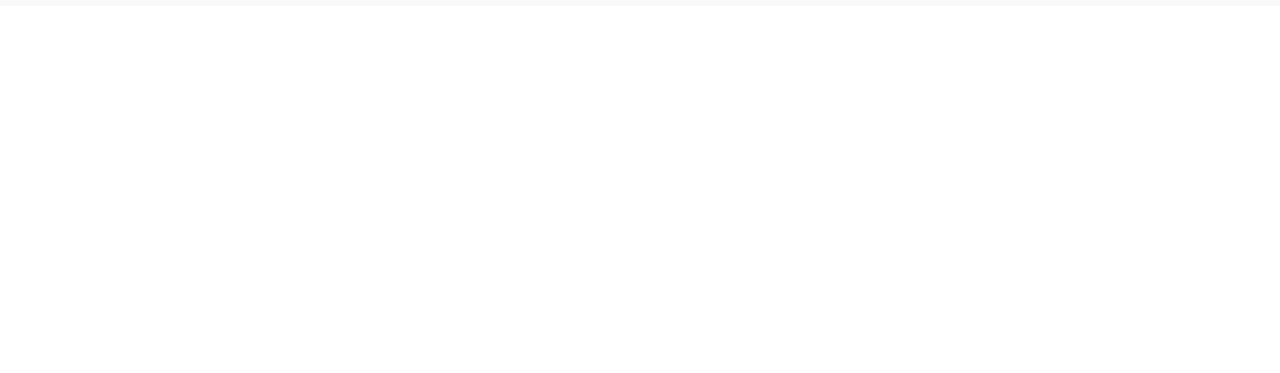
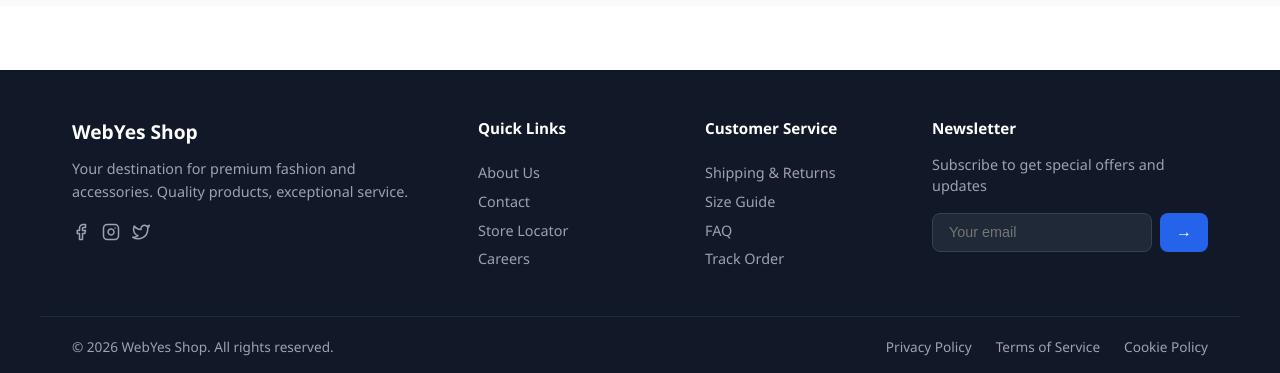
Before and after one commit to SreenandanMozilor/shopping-cart, a React (Vite) app: page / in a window 1280 px wide. Shown: the part 1377-1750 px from the top of the page. Before the commit the page ends 1383 px from the top, so only its background shows below. Built offline with nearby package versions, Linux system fonts and the light colour scheme; no server answers.

Commit message:
add propTypes, public only routes, fix hero buttons

```diff
--- a/package.json
+++ b/package.json
@@ -10,6 +10,7 @@
     "preview": "vite preview"
   },
   "dependencies": {
+    "prop-types": "^15.8.1",
     "react": "^19.2.5",
     "react-dom": "^19.2.5",
     "react-icons": "^5.6.0",
--- a/src/App.jsx
+++ b/src/App.jsx
@@ -1,12 +1,14 @@
 import { BrowserRouter, Routes, Route } from 'react-router-dom'
 import { CartProvider } from './context/CartContext'
 import { AuthProvider } from './context/AuthContext'
+import PublicOnlyRoute from './components/ProtectedRoute/ProtectedRoute'
 import Navbar from './components/Navbar/Navbar'
 import Home from './pages/Home/Home'
 import Shop from './pages/Shop/Shop'
 import Cart from './pages/Cart/Cart'
 import Login from './pages/Login/Login'
 import Signup from './pages/Signup/Signup'
+import Footer from './components/Footer/Footer'
 
 const App = () => {
   return (
@@ -18,9 +20,18 @@ const App = () => {
             <Route path="/" element={<Home />} />
             <Route path="/shop" element={<Shop />} />
             <Route path="/cart" element={<Cart />} />
-            <Route path="/login" element={<Login />} />
-            <Route path="/signup" element={<Signup />} />
+            <Route path="/login" element={
+              <PublicOnlyRoute>
+                <Login />
+              </PublicOnlyRoute>
+            } />
+            <Route path="/signup" element={
+              <PublicOnlyRoute>
+                <Signup />
+              </PublicOnlyRoute>
+            } />
           </Routes>
+          <Footer />
         </CartProvider>
       </AuthProvider>
     </BrowserRouter>
--- a/src/components/CartDrawer/CartDrawer.jsx
+++ b/src/components/CartDrawer/CartDrawer.jsx
@@ -2,6 +2,7 @@ import { Link } from 'react-router-dom'
 import { FiX, FiShoppingBag } from 'react-icons/fi'
 import { useCart } from '../../context/CartContext'
 import './CartDrawer.css'
+import PropTypes from 'prop-types'
 
 const CartDrawer = ({ isOpen, onClose }) => {
   const { cartItems, updateQuantity } = useCart()
@@ -77,4 +78,9 @@ const CartDrawer = ({ isOpen, onClose }) => {
   )
 }
 
+CartDrawer.propTypes = {
+  isOpen: PropTypes.bool.isRequired,
+  onClose: PropTypes.func.isRequired
+}
+
 export default CartDrawer
--- /dev/null
+++ b/src/components/Footer/Footer.css
@@ -0,0 +1,130 @@
+.footer {
+  background: #111827;
+  color: #9ca3af;
+  margin-top: 4rem;
+}
+
+.footer-content {
+  max-width: 1200px;
+  margin: 0 auto;
+  padding: 3rem 2rem;
+  display: grid;
+  grid-template-columns: 2fr 1fr 1fr 1.5fr;
+  gap: 3rem;
+}
+
+.footer-brand h3 {
+  color: white;
+  font-size: 1.2rem;
+  font-weight: 700;
+  margin-bottom: 0.75rem;
+}
+
+.footer-brand p {
+  font-size: 0.9rem;
+  line-height: 1.6;
+  margin-bottom: 1.25rem;
+}
+
+.footer-socials {
+  display: flex;
+  gap: 0.75rem;
+}
+
+.footer-socials a {
+  color: #9ca3af;
+  transition: color 0.2s;
+}
+
+.footer-socials a:hover {
+  color: white;
+}
+
+.footer-links h4,
+.footer-newsletter h4 {
+  color: white;
+  font-size: 0.95rem;
+  font-weight: 600;
+  margin-bottom: 1rem;
+}
+
+.footer-links {
+  display: flex;
+  flex-direction: column;
+  gap: 0.6rem;
+}
+
+.footer-links a {
+  font-size: 0.9rem;
+  color: #9ca3af;
+  transition: color 0.2s;
+}
+
+.footer-links a:hover {
+  color: white;
+}
+
+.footer-newsletter p {
+  font-size: 0.9rem;
+  margin-bottom: 1rem;
+  line-height: 1.5;
+}
+
+.newsletter-form {
+  display: flex;
+  gap: 0.5rem;
+}
+
+.newsletter-form input {
+  flex: 1;
+  padding: 0.65rem 1rem;
+  border-radius: 8px;
+  border: 1px solid #374151;
+  background: #1f2937;
+  color: white;
+  font-size: 0.9rem;
+  outline: none;
+}
+
+.newsletter-form input:focus {
+  border-color: #2563eb;
+}
+
+.newsletter-form button {
+  padding: 0.65rem 1rem;
+  background: #2563eb;
+  color: white;
+  border: none;
+  border-radius: 8px;
+  font-size: 1rem;
+  transition: background 0.2s;
+}
+
+.newsletter-form button:hover {
+  background: #1d4ed8;
+}
+
+.footer-bottom {
+  border-top: 1px solid #1f2937;
+  padding: 1.25rem 2rem;
+  max-width: 1200px;
+  margin: 0 auto;
+  display: flex;
+  justify-content: space-between;
+  align-items: center;
+  font-size: 0.85rem;
+}
+
+.footer-legal {
+  display: flex;
+  gap: 1.5rem;
+}
+
+.footer-legal a {
+  color: #9ca3af;
+  transition: color 0.2s;
+}
+
+.footer-legal a:hover {
+  color: white;
+}
--- /dev/null
+++ b/src/components/Footer/Footer.jsx
@@ -0,0 +1,57 @@
+import { Link } from 'react-router-dom'
+import { FiFacebook, FiInstagram, FiTwitter } from 'react-icons/fi'
+import './Footer.css'
+
+const Footer = () => {
+  return (
+    <footer className="footer">
+      <div className="footer-content">
+        <div className="footer-brand">
+          <h3>WebYes Shop</h3>
+          <p>Your destination for premium fashion and accessories. Quality products, exceptional service.</p>
+          <div className="footer-socials">
+            <a href="#"><FiFacebook size={18} /></a>
+            <a href="#"><FiInstagram size={18} /></a>
+            <a href="#"><FiTwitter size={18} /></a>
+          </div>
+        </div>
+
+        <div className="footer-links">
+          <h4>Quick Links</h4>
+          <Link to="/">About Us</Link>
+          <Link to="/">Contact</Link>
+          <Link to="/">Store Locator</Link>
+          <Link to="/">Careers</Link>
+        </div>
+
+        <div className="footer-links">
+          <h4>Customer Service</h4>
+          <Link to="/">Shipping & Returns</Link>
+          <Link to="/">Size Guide</Link>
+          <Link to="/">FAQ</Link>
+          <Link to="/">Track Order</Link>
+        </div>
+
+        <div className="footer-newsletter">
+          <h4>Newsletter</h4>
+          <p>Subscribe to get special offers and updates</p>
+          <div className="newsletter-form">
+            <input type="email" placeholder="Your email" />
+            <button>→</button>
+          </div>
+        </div>
+      </div>
+
+      <div className="footer-bottom">
+        <p>© 2026 WebYes Shop. All rights reserved.</p>
+        <div className="footer-legal">
+          <Link to="/">Privacy Policy</Link>
+          <Link to="/">Terms of Service</Link>
+          <Link to="/">Cookie Policy</Link>
+        </div>
+      </div>
+    </footer>
+  )
+}
+
+export default Footer
--- a/src/components/ProductCard/ProductCard.jsx
+++ b/src/components/ProductCard/ProductCard.jsx
@@ -1,6 +1,7 @@
 import { useState } from 'react'
 import { useCart } from '../../context/CartContext'
 import './ProductCard.css'
+import PropTypes from 'prop-types'
 
 const ProductCard = ({ product }) => {
   const [quantity, setQuantity] = useState(1)
@@ -38,4 +39,14 @@ const ProductCard = ({ product }) => {
   )
 }
 
+ProductCard.propTypes = {
+  product: PropTypes.shape({
+    id: PropTypes.number.isRequired,
+    title: PropTypes.string.isRequired,
+    price: PropTypes.number.isRequired,
+    image: PropTypes.string.isRequired,
+    category: PropTypes.string.isRequired,
+  }).isRequired,
+}
+
 export default ProductCard
--- /dev/null
+++ b/src/components/ProtectedRoute/ProtectedRoute.jsx
@@ -0,0 +1,19 @@
+import { Navigate } from 'react-router-dom'
+import { useAuth } from '../../context/AuthContext'
+import PropTypes from 'prop-types'
+
+const PublicOnlyRoute = ({ children }) => {
+  const { currentUser } = useAuth()
+
+  if (currentUser) {
+    return <Navigate to="/" replace />
+  }
+
+  return children
+}
+
+PublicOnlyRoute.propTypes = {
+  children: PropTypes.node.isRequired
+}
+
+export default PublicOnlyRoute
--- a/src/pages/Home/Home.jsx
+++ b/src/pages/Home/Home.jsx
@@ -1,5 +1,6 @@
 import { Link } from 'react-router-dom'
 import { useEffect, useState } from 'react'
+import { useAuth } from '../../context/AuthContext'
 import './Home.css'
 
 const categoryImages = {
@@ -28,6 +29,7 @@ const getDiscountedPrice = (price) => {
 }
 
 const Home = () => {
+  const { currentUser } = useAuth()
   const [featured, setFeatured] = useState([])
   const [activeCategory, setActiveCategory] = useState('all')
   const categories = ['all', "men's clothing", "women's clothing", "jewelery", "electronics"]
@@ -57,7 +59,9 @@ const Home = () => {
           <p>Discover the latest trends in fashion. Shop our exclusive collection with up to 50% off on selected items.</p>
           <div className="hero-buttons">
             <Link to="/shop" className="btn-primary">Shop Now →</Link>
-            <Link to="/signup" className="btn-secondary">Sign Up</Link>
+            {!currentUser && (
+              <Link to="/signup" className="btn-secondary">Sign Up</Link>
+            )}
           </div>
         </div>
       </section>
--- a/src/pages/Signup/Signup.jsx
+++ b/src/pages/Signup/Signup.jsx
@@ -92,7 +92,7 @@ const Signup = () => {
           <button onClick={handleSubmit}>Sign Up</button>
         </div>
         <p className="auth-footer">
-          Don't have an account? <Link to="/signup">Sign up</Link>
+          Already have an account? <Link to="/login">Login</Link>
         </p>
       </div>
     </div>
```
Also changed, not shown: 1 other file (tests, documents, lock files or other folders).
